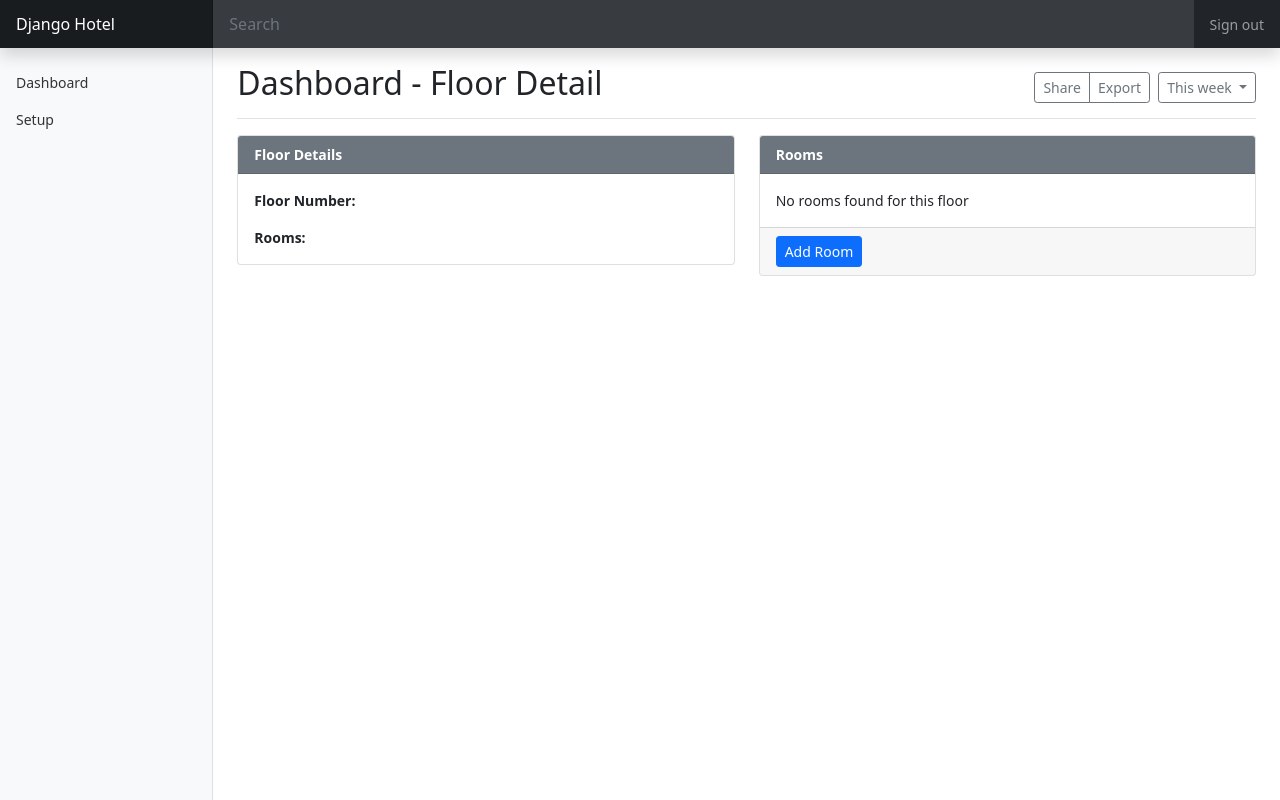
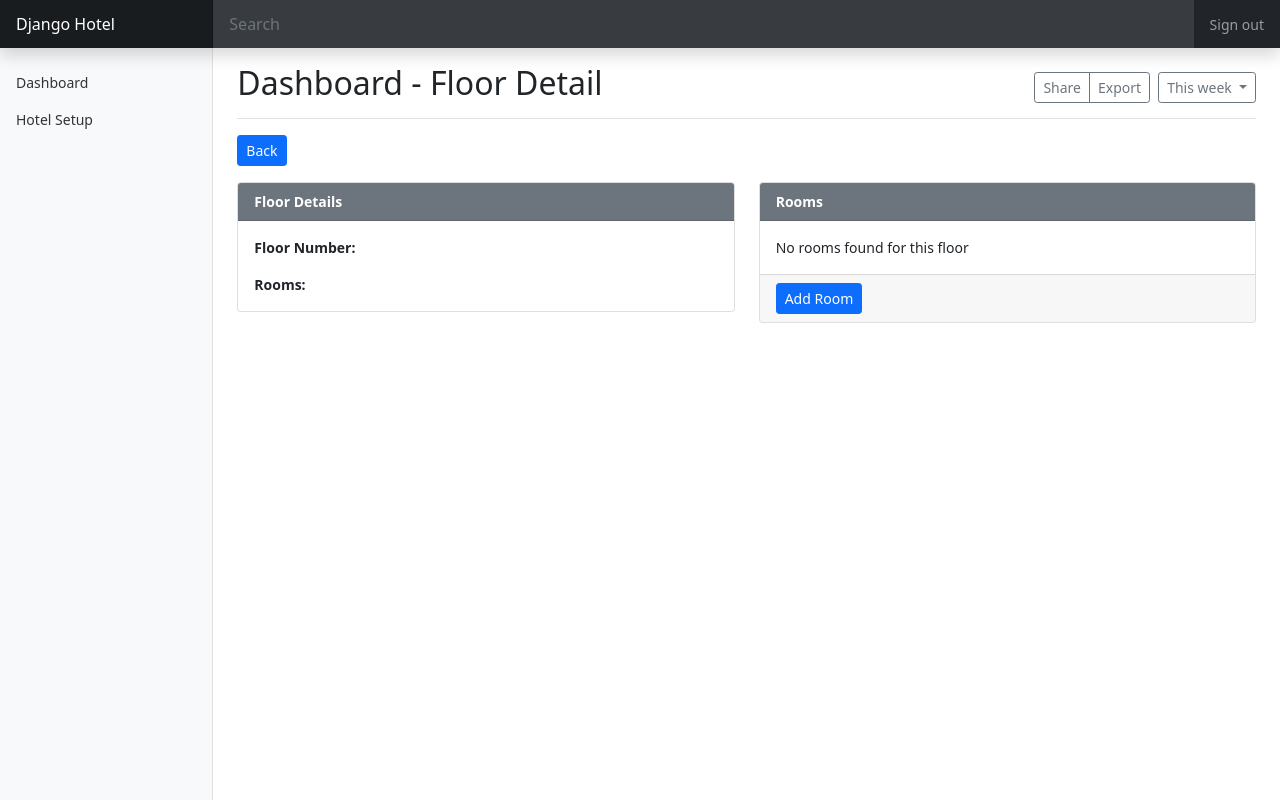
Before and after one commit to majormunky/DjangoHotel, a Django app: template dashboard/templates/dashboard/floor-detail.html in a window 1280 px wide. Run offline with Django 3.2, Linux system fonts and the light colour scheme; the template is opened without the code that fills it, so the values that code supplies are empty.

Commit message:
Added back buttons

```diff
--- a/dashboard/templates/dashboard/floor-detail.html
+++ b/dashboard/templates/dashboard/floor-detail.html
@@ -4,6 +4,11 @@
 {% block page_name %}Floor Detail{% endblock %}
 
 {% block content %}
+<div class="row">
+	<div class="col-sm-12 mb-3">
+		<a href="{% url 'dashboard-floor-setup' %}" class="btn btn-primary btn-sm">Back</a>
+	</div>
+</div>
 <div class="row">
 	<div class="col-sm-6">
 		<div class="card">
--- a/dashboard/templates/dashboard/room-detail.html
+++ b/dashboard/templates/dashboard/room-detail.html
@@ -3,6 +3,11 @@
 {% block page_name %}Room Detail{% endblock %}
 
 {% block content %}
+<div class="row">
+	<div class="col-sm-12 mb-3">
+		<a href="{% url 'dashboard-floor-detail' room_data.floor.id %}" class="btn btn-primary btn-sm">Back</a>
+	</div>
+</div>
 <div class="row">
 	<div class="col-sm-12">
 		<div class="card">
--- a/templates/dashboard-base.html
+++ b/templates/dashboard-base.html
@@ -42,7 +42,7 @@
           					<li class="nav-item">
             					<a class="nav-link {% if request.path == '/dashboard/floor-setup/' %}active{% endif %}" href="{% url 'dashboard-floor-setup' %}">
               						<span data-feather="file"></span>
-              						Setup
+              						Hotel Setup
             					</a>
           					</li>
         				</ul>
```
